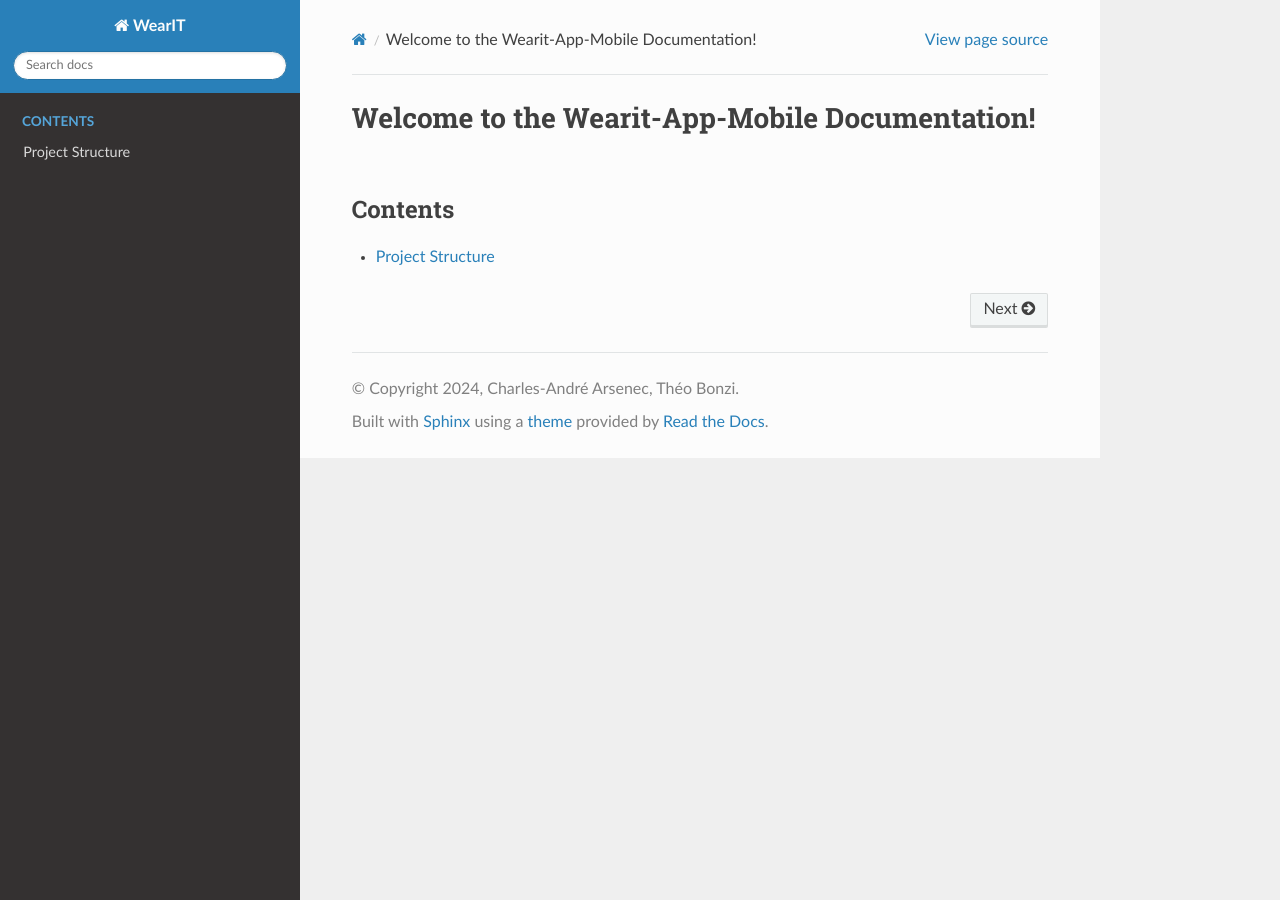
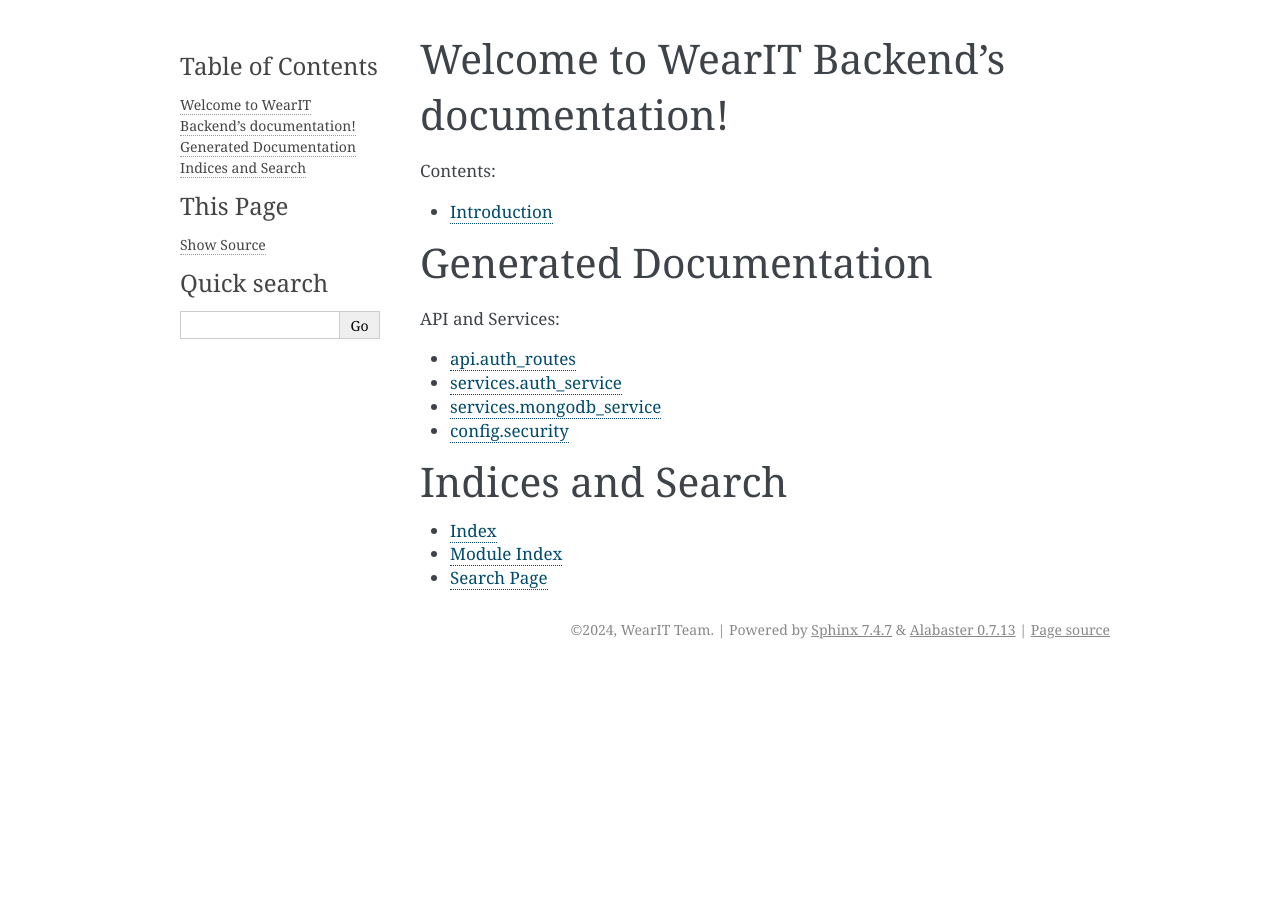
Before and after one commit to App-Outfit/wearit-app-mobile, a Sphinx documentation site: the page built from docs/source/index.rst, in a window 1280 px wide. Built offline with Sphinx 7.4.7, drawn with Linux system fonts in a browser that asks for light colours.

Commit message:
Release v0.1.7 (#38)
* Feature/add docs (#27)

* Add document Sphinx, TypeDoc and ReadtheDoc

* Test husky pre-commit hook for documentation

* Test husky pre-commit hook for documentation

* Test husky pre-commit hook for documentation

* fix gitignore

* update pull request template

* fix readthedoc file

* update readthedocs

* Backend foundation + Endpoint signup + python docs sphinx readthedocs (#37)

```diff
--- a/docs/requirements.txt
+++ b/docs/requirements.txt
@@ -1,3 +1,2 @@
 sphinx
-myst-parser
 sphinx_rtd_theme
--- a/docs/source/conf.py
+++ b/docs/source/conf.py
@@ -1,25 +1,32 @@
-# Configuration file for the Sphinx documentation builder.
+import os
+import sys
 
-# -- Project information -----------------------------------------------------
-project = 'WearIT'
-copyright = '2024, Charles-André Arsenec, Théo Bonzi'
-author = 'Charles-André Arsenec, Théo Bonzi'
+# Ajouter le chemin du backend au PATH pour les imports
+sys.path.insert(0, os.path.abspath('../../backend/src'))
 
-# -- General configuration ---------------------------------------------------
-extensions = ['myst_parser']
+# Informations générales
+project = 'WearIT Backend'
+copyright = '2024, WearIT Team'
+author = 'WearIT Team'
 
-# Support des fichiers Markdown et reStructuredText
-source_suffix = {
-    '.rst': 'restructuredtext',
-    '.md': 'markdown',
-}
+# Extensions Sphinx
+extensions = [
+    'sphinx.ext.autodoc',
+    'sphinx.ext.autosummary',
+    'sphinx.ext.napoleon',
+    'sphinx.ext.viewcode'
+]
 
-# Chemin vers le répertoire source de vos fichiers TypeScript
-js_source_path = '../../src'
+autosummary_generate = True
 
+# Chemin des templates
 templates_path = ['_templates']
-exclude_patterns = []
 
-# -- Options for HTML output -------------------------------------------------
-html_theme = 'sphinx_rtd_theme'
+# Suffixe des fichiers source
+source_suffix = '.rst'
+
+# Thème
+html_theme = 'alabaster'
+
+# Chemin des fichiers statiques
 html_static_path = ['_static']
--- a/docs/source/index.rst
+++ b/docs/source/index.rst
@@ -1,9 +1,27 @@
-Welcome to the Wearit-App-Mobile Documentation!
-===============================================
+Welcome to WearIT Backend's documentation!
+===========================================
 
 .. toctree::
    :maxdepth: 2
-   :caption: Contents
-   :glob:
+   :caption: Contents:
 
-   typedoc/**
+   introduction
+
+Generated Documentation
+=======================
+
+.. toctree::
+   :maxdepth: 2
+   :caption: API and Services:
+
+   generated/api.auth_routes
+   generated/services.auth_service
+   generated/services.mongodb_service
+   generated/config.security
+
+Indices and Search
+==================
+
+* :ref:`genindex`
+* :ref:`modindex`
+* :ref:`search`
--- a/typedoc.json
+++ /dev/null
@@ -1,6 +0,0 @@
-{
-    "entryPoints": ["src"],
-    "entryPointStrategy": "expand",
-    "out": "docs/source/typedoc",
-    "plugin": ["typedoc-plugin-markdown"],
-}
```
Also changed, not shown: docs/source/generated/api.auth_routes.rst (added, +17 -0 lines), docs/source/generated/config.security.rst (added, +12 -0 lines), docs/source/generated/services.auth_service.rst (added, +11 -0 lines), docs/source/generated/services.mongodb_service.rst (added, +11 -0 lines), docs/source/introduction.rst (added, +40 -0 lines), docs/source/typedoc/README.md (deleted, +0 -16 lines), .readthedocs.yaml, 9 other files.
